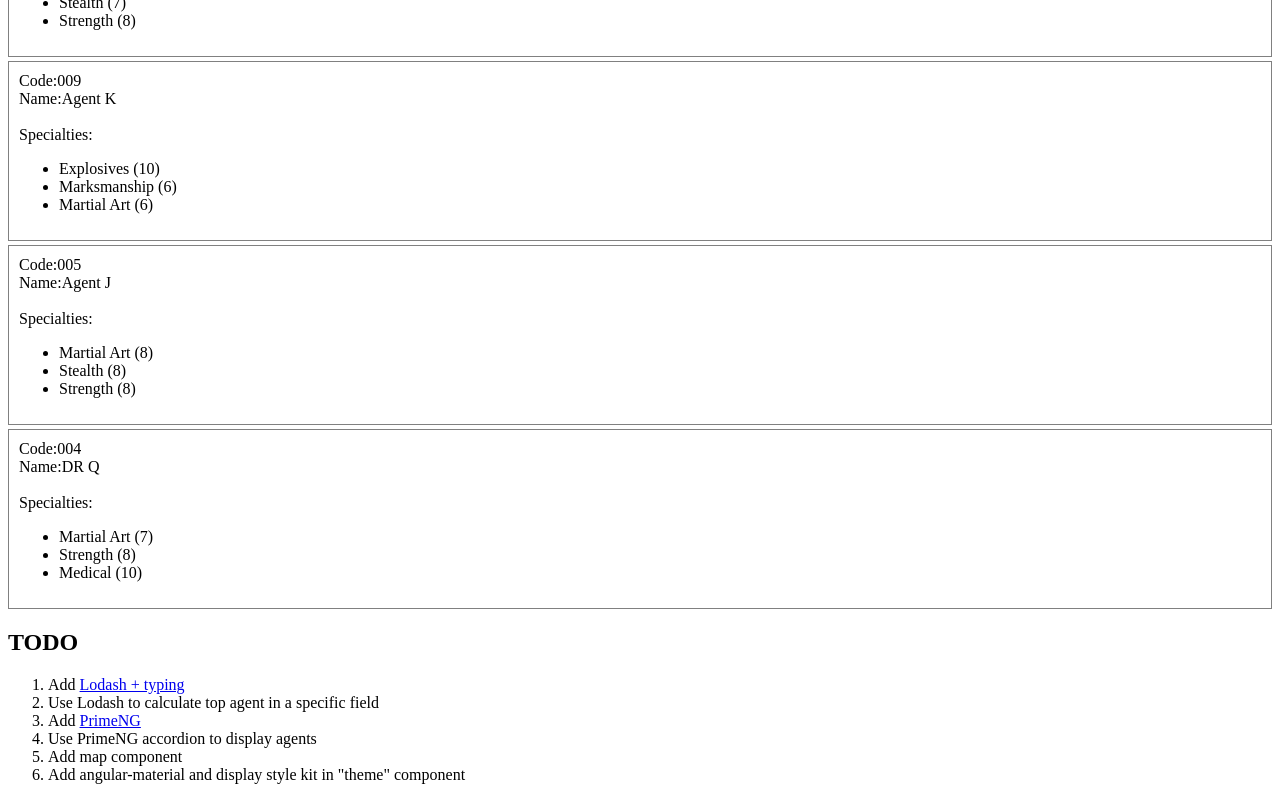
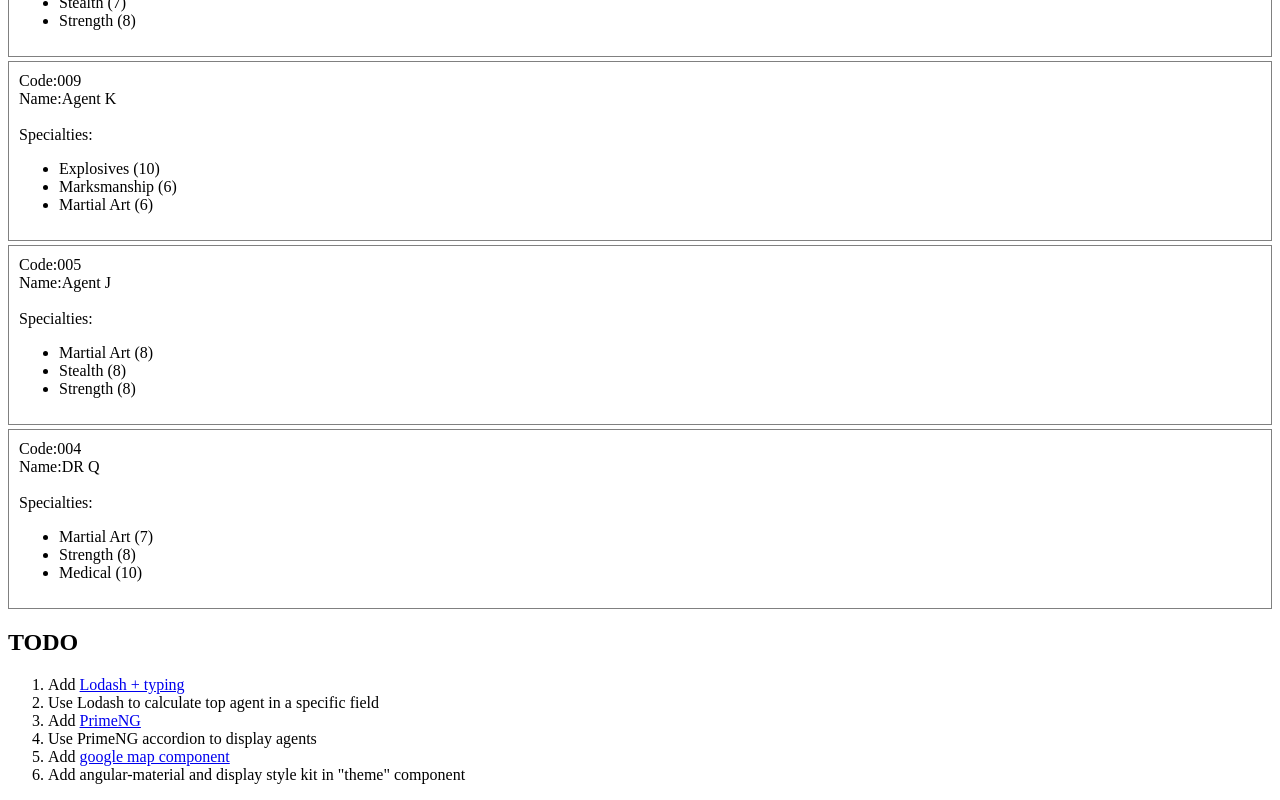
Before and after one commit to WEBbeast2018/angular-secret-agency, an Angular app: page /personnel in a window 1280 px wide. Shown: the part 475-1275 px from the top of the page. Built offline with nearby package versions, Linux system fonts and the light colour scheme.

Commit message:
add link to agm

```diff
--- a/src/app/app.component.html
+++ b/src/app/app.component.html
@@ -17,6 +17,6 @@
   <li>Use Lodash to calculate top agent in a specific field</li>
   <li>Add <a target="_blank" href="https://www.primefaces.org/primeng/#/">PrimeNG</a></li>
   <li>Use PrimeNG accordion to display agents</li>
-  <li>Add map component</li>
+  <li>Add <a target="_blank" href="https://angular-maps.com/">google map component</a></li>
   <li>Add angular-material and display style kit in "theme" component</li>
 </ol>
```
